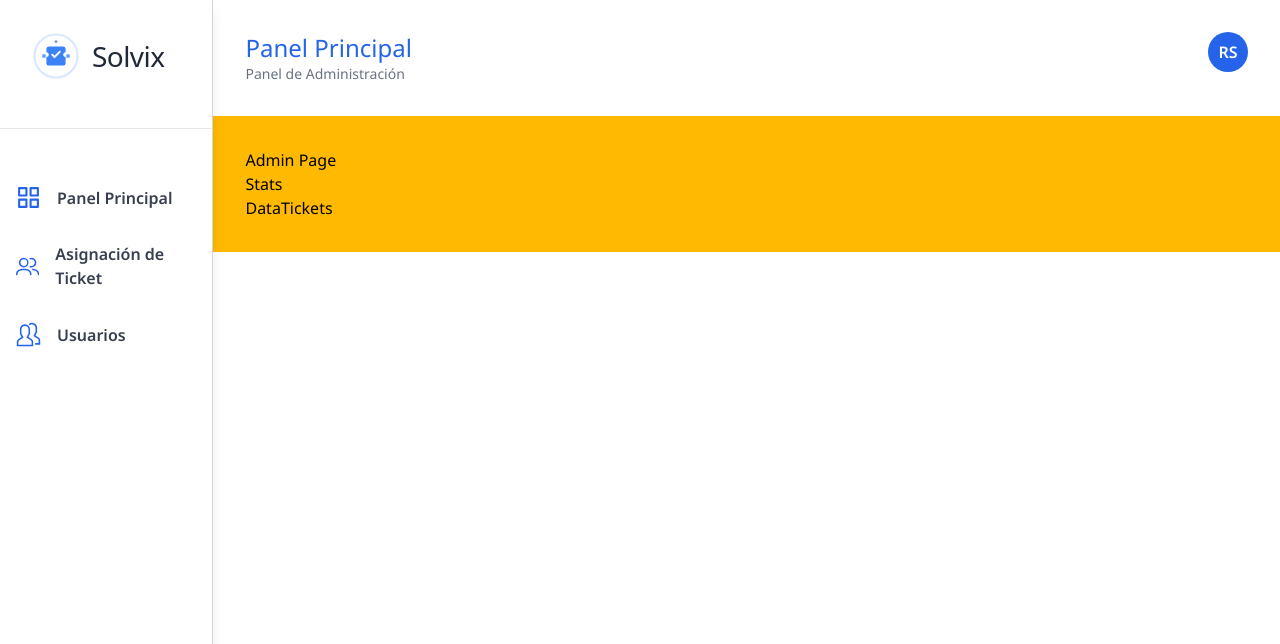
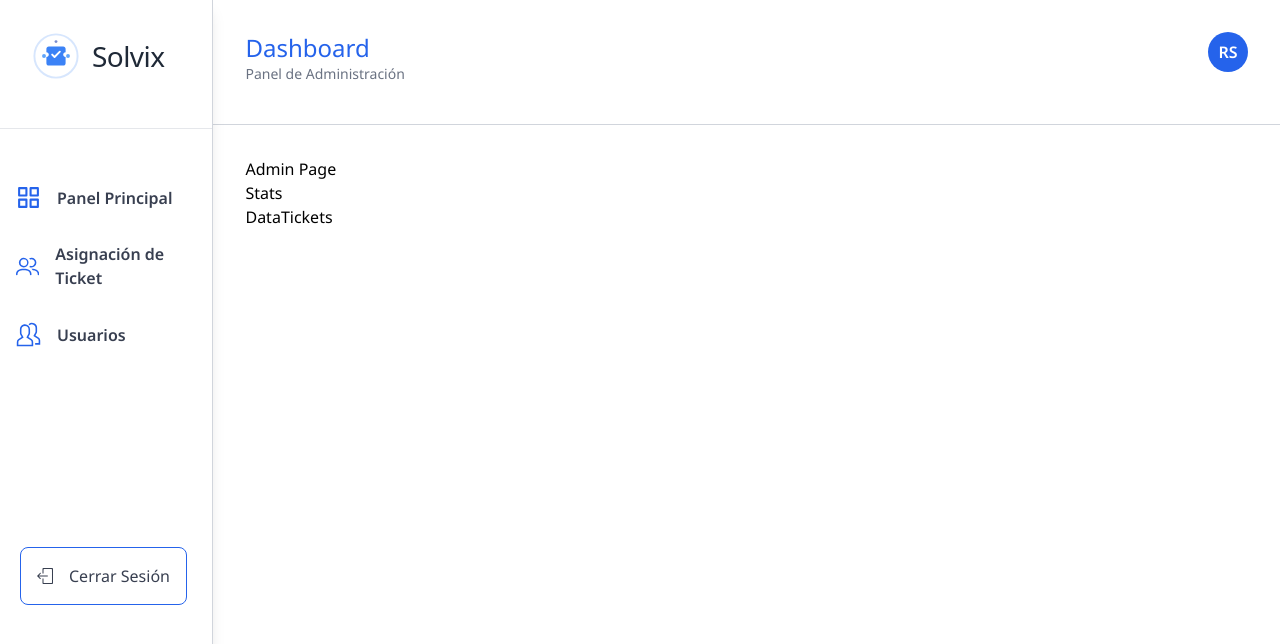
Before and after one commit to sronaal/solvix-frotend, a React (Vite) app: page /solvix in a window 1280 px wide. Shown: the top 644 px of the page. Built offline with nearby package versions, Linux system fonts and the light colour scheme.

Commit message:
Cambio header title dinamico / button cerrar sesion

```diff
--- a/src/components/layout/Header.jsx
+++ b/src/components/layout/Header.jsx
@@ -2,7 +2,7 @@ import React from 'react'
 
 const Header = ({ title, subtitle, onToggleSidebar }) => {
   return (
-    <div className='flex justify-between bg-white w-full p-8'>
+    <div className='flex justify-between bg-white w-full p-8 pb-10 border-b border-gray-300'>
 
 
 
--- a/src/components/layout/Sidebar.jsx
+++ b/src/components/layout/Sidebar.jsx
@@ -1,8 +1,17 @@
 import { useState } from "react"
+import { useNavigate } from 'react-router-dom'
 import { SolvixLogo } from "../SolvixLogo"
+import { SlLogout } from "react-icons/sl";
+
 import { Link } from "react-router-dom"
 
 export default function Sidebar({ open, setOpen }) {
+
+    const navigate = useNavigate()
+    const onButton = () => {
+        localStorage.removeItem("user")
+        navigate('/auth')
+    }
 
     return (
         <>
@@ -26,7 +35,7 @@ export default function Sidebar({ open, setOpen }) {
                     <SolvixLogo />
                 </span>
                 <hr className="boder-b border-gray-200" />
-                <nav>
+                <nav className="mb-32 text-(--color-text)">
                     <Link
                     to='/solvix'
                     className="flex items-center  gap-4 font-semibold hover:bg-blue-100 p-2 rounded-md w-full mb-4 text-(--color-text) hover:text-(--color-primary-2)">
@@ -51,6 +60,13 @@ export default function Sidebar({ open, setOpen }) {
 
 
                 </nav>
+
+                <nav>
+                    <button onClick={onButton} className="flex items-center gap-4 p-4 ml-5 bg-[#FFF] border border-(--color-primary) rounded-lg hover:bg-(--color-primary-2) text-(--color-text) hover:text-(--color-primary-3)" >
+                        <SlLogout />
+                        Cerrar Sesión
+                    </button>
+                </nav>
             </div>
         </>
     )
--- a/src/context/AuthContext.jsx
+++ b/src/context/AuthContext.jsx
@@ -9,7 +9,7 @@ export const AuthProvider = ({ children }) => {
 
     useEffect(() => {
 
-        localStorage.setItem("user", JSON.stringify({
+       localStorage.setItem("user", JSON.stringify({
             name: "ronal",
             rol: "administrador"
         }));
--- a/src/layout/AdminLayout.jsx
+++ b/src/layout/AdminLayout.jsx
@@ -1,25 +1,35 @@
-import { Outlet } from "react-router-dom";
+import { Outlet, useLocation } from "react-router-dom";
 import Sidebar from "../components/layout/Sidebar";
 import Header from "../components/layout/Header";
 import { useState } from "react";
 
-export default function AdminLayout() {
+export default function RootLayout() {
 
-  const [open, setOpen] = useState(false)
+  const [open, setOpen] = useState(false);
+  const location = useLocation();
+
+  // Mapeamos rutas a títulos
+  const titles = {
+    "/solvix": "Dashboard",
+    "/solvix/asignar": "Asignación de Tickets",
+    "/solvix/usuarios": "Gestión de Usuarios"
+  };
+
+  // Toma el título según pathname, o uno por defecto
+  const currentTitle = titles[location.pathname] || "Solvix";
 
   return (
     <div className="flex">
-      {/* Sidebar */}
       <Sidebar open={open} setOpen={setOpen} />
 
-      {/* Contenido principal */}
       <div className="h-screen w-screen">
         <Header
-          title="Panel Principal"
-          subtitle='Panel de Administración'
+          title={currentTitle}
+          subtitle="Panel de Administración"
           onToggleSidebar={() => setOpen(!open)}
         />
-        <div className="bg-amber-400 p-8">
+
+        <div className="p-8">
           <Outlet />
         </div>
       </div>
--- a/src/layout/RootLayout.jsx
+++ b/src/layout/RootLayout.jsx
@@ -8,26 +8,26 @@ import TecnicoLayout from "./TecnicoLayout";
 import AuthLayout from "./AuthLayout";
 import Sidebar from "../components/layout/Sidebar";
 import Header from "../components/layout/Header";
+import { useNavigate } from 'react-router-dom'
 
 export default function RootLayout() {
   const { user, loading } = useAuth();
 
+  const navigate = useNavigate()
   if (loading) return <div>Cargando...</div>;
 
-  if (!user) return <AuthLayout />;
+  if (user == null) navigate('/auth/')
 
 
   switch (user.rol) {
     case "administrador":
-      return <AdminLayout/>
-
-
+      return <AdminLayout />
 
     case "usuario":
       return <UserLayout />;
 
     case "tecnico":
-        return <TecnicoLayout/>;
+      return <TecnicoLayout />;
     default:
       return <Navigate to="/auth/login" replace />;
   }
--- a/src/routes/AppRoutes.jsx
+++ b/src/routes/AppRoutes.jsx
@@ -17,11 +17,31 @@ const AppRoutes = () => {
           <Route path='login' element={<Login />}></Route>
           <Route path='forgot-password' element={<ForgotPassword />}></Route>
         </Route>
+
         <Route path='/' element={<LadingPage />}></Route>
-        <Route path='solvix' element={<RootLayout />}>
-          <Route index path='' element={<AdminPage />}/>
-          <Route path='asignar' element={<AsignacionTicketPage/>}/>
-          <Route path='usuarios' element={<GestionUsuariosPage/>}/>
+
+        <Route
+          path='solvix'
+          element={<RootLayout />}
+          handle={{ title: "Panel Principal" }}
+        >
+          <Route
+            index
+            element={<AdminPage />}
+            handle={{ title: "Dashboard" }}
+          />
+
+          <Route
+            path='asignar'
+            element={<AsignacionTicketPage />}
+            handle={{ title: "Asignación de Tickets" }}
+          />
+
+          <Route
+            path='usuarios'
+            element={<GestionUsuariosPage />}
+            handle={{ title: "Gestión de Usuarios" }}
+          />
         </Route>
       </Routes>
     </>
```
